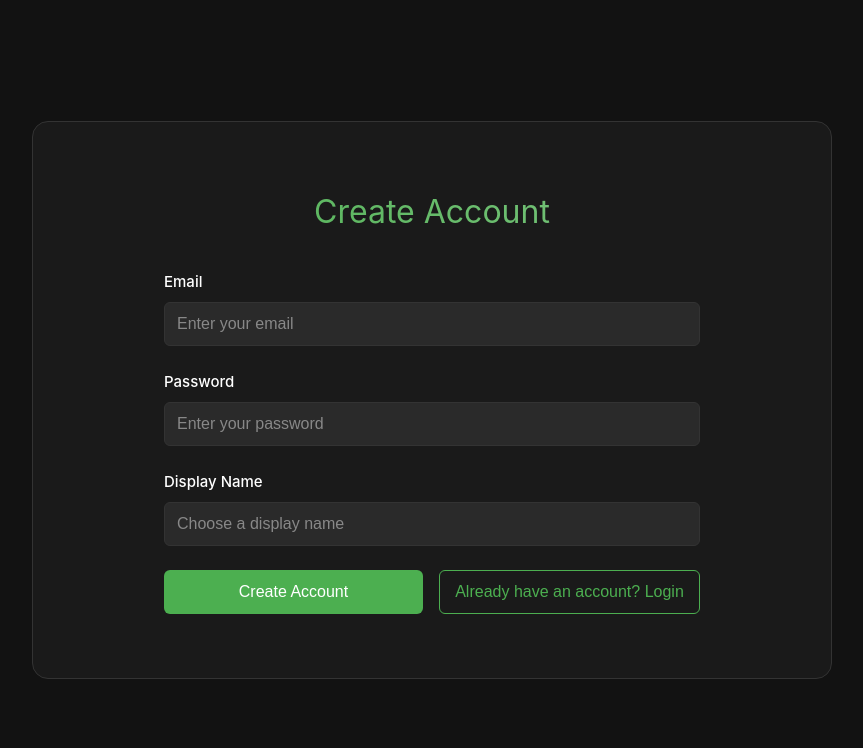
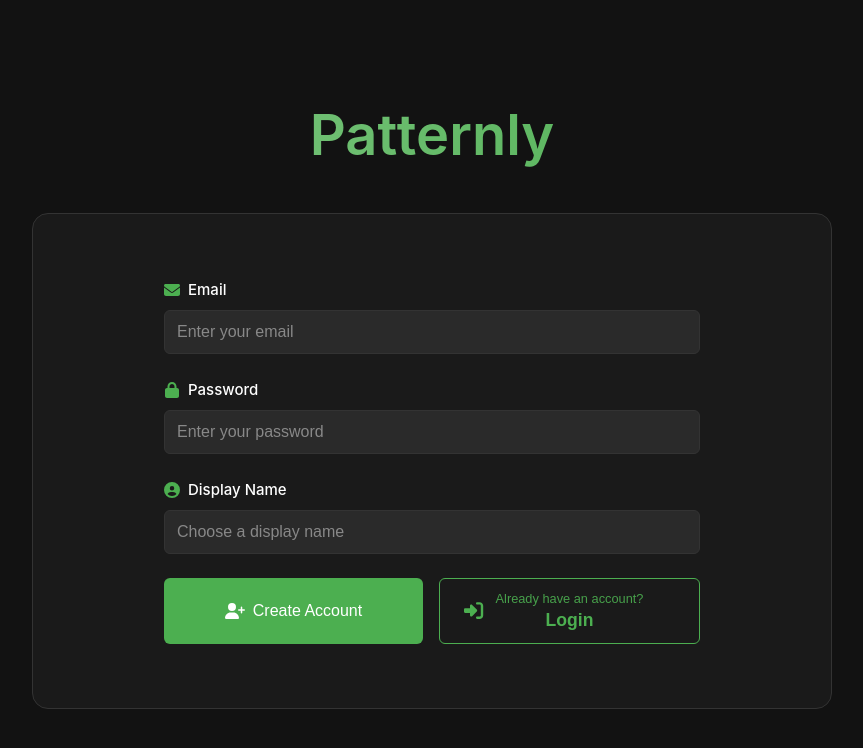
Before and after one commit to azh1n/patternly, a Vue app in the folder vue-project/: page /login in a window 1280 px wide. Both pictures are taken after a click on the button "Need an account? Register". Shown: the top 748 px of the page, without its empty margins (208-1071 px from the left). Built offline with nearby package versions, Linux system fonts and the light colour scheme; no server answers.

Commit message:
font awesome icons

```diff
--- a/vue-project/package.json
+++ b/vue-project/package.json
@@ -10,6 +10,8 @@
   },
   "dependencies": {
     "@fortawesome/fontawesome-svg-core": "^6.7.2",
+    "@fortawesome/free-brands-svg-icons": "^6.7.2",
+    "@fortawesome/free-regular-svg-icons": "^6.7.2",
     "@fortawesome/free-solid-svg-icons": "^6.7.2",
     "@fortawesome/vue-fontawesome": "^3.0.8",
     "firebase": "^11.6.0",
--- a/vue-project/src/components/LoginPage.vue
+++ b/vue-project/src/components/LoginPage.vue
@@ -1,11 +1,15 @@
 <template>
   <div class="login-page">
+    <div class="login-header">
+      <h1 class="app-title">Patternly</h1>
+    </div>
     <div class="form-container">
-      <h1>{{ isRegistering ? 'Create Account' : 'Login' }}</h1>
-
       <form @submit.prevent="handleSubmit" class="auth-form">
         <div class="form-group">
-          <label for="email">Email</label>
+          <label for="email">
+            <font-awesome-icon icon="envelope" class="field-icon" />
+            Email
+          </label>
           <input
             type="email"
             id="email"
@@ -16,7 +20,10 @@
         </div>
 
         <div class="form-group">
-          <label for="password">Password</label>
+          <label for="password">
+            <font-awesome-icon icon="lock" class="field-icon" />
+            Password
+          </label>
           <input
             type="password"
             id="password"
@@ -27,7 +34,10 @@
         </div>
 
         <div v-if="isRegistering" class="form-group">
-          <label for="displayName">Display Name</label>
+          <label for="displayName">
+            <font-awesome-icon icon="user-circle" class="field-icon" />
+            Display Name
+          </label>
           <input
             type="text"
             id="displayName"
@@ -47,6 +57,7 @@
             class="primary-button"
             :disabled="submitting"
           >
+            <font-awesome-icon :icon="isRegistering ? 'user-plus' : 'sign-in-alt'" />
             {{ submitButtonText }}
           </button>
 
@@ -56,7 +67,11 @@
             @click="toggleMode"
             :disabled="submitting"
           >
-            {{ toggleButtonText }}
+            <font-awesome-icon :icon="isRegistering ? 'sign-in-alt' : 'user-plus'" class="button-icon" />
+            <div class="button-text">
+              <div class="button-text-small">{{ isRegistering ? 'Already have an account?' : 'Need an account?' }}</div>
+              <div class="button-text-large">{{ isRegistering ? 'Login' : 'Register' }}</div>
+            </div>
           </button>
         </div>
 
@@ -156,10 +171,36 @@ const handleResetPassword = async () => {
 .login-page {
   min-height: 100vh;
   display: flex;
+  flex-direction: column;
   align-items: center;
   justify-content: center;
   background-color: var(--main-bg);
   padding: 2rem;
+}
+
+.login-header {
+  text-align: center;
+  margin-bottom: 2rem;
+  width: 100%;
+  max-width: 1200px;
+}
+
+.app-title {
+  font-size: 2.5rem;
+  font-weight: 600;
+  background: linear-gradient(90deg,
+    #81C784 0%,
+    var(--accent-color) 100%
+  );
+  -webkit-background-clip: text;
+  -webkit-text-fill-color: transparent;
+  margin: 0;
+  transition: all 0.3s ease;
+}
+
+.app-title:hover {
+  transform: translateY(-2px);
+  text-shadow: 0 4px 8px rgba(76, 175, 80, 0.2);
 }
 
 .form-container {
@@ -170,16 +211,6 @@ const handleResetPassword = async () => {
   min-width: 800px;
   max-width: 1200px;
   border: 1px solid var(--border-color);
-}
-
-h1 {
-  margin-bottom: 2rem;
-  text-align: center;
-  color: var(--text-primary);
-  font-size: 1.8rem;
-  background: linear-gradient(45deg, var(--accent-color), #81C784);
-  -webkit-background-clip: text;
-  -webkit-text-fill-color: transparent;
 }
 
 .auth-form {
@@ -197,9 +228,18 @@ h1 {
   gap: 0.5rem;
 }
 
-label {
+.form-group label {
+  display: flex;
+  align-items: center;
+  gap: 0.5rem;
   font-weight: 500;
   color: var(--text-primary);
+}
+
+.field-icon {
+  color: var(--accent-color);
+  width: 16px;
+  height: 16px;
 }
 
 input {
@@ -238,7 +278,11 @@ input::placeholder {
   gap: 1rem;
 }
 
-button {
+.button-group button {
+  display: flex;
+  align-items: center;
+  justify-content: center;
+  gap: 0.5rem;
   padding: 0.75rem;
   border-radius: 6px;
   font-size: 1rem;
@@ -267,10 +311,44 @@ button:disabled {
   background: transparent;
   color: var(--accent-color);
   border: 1px solid var(--accent-color);
+  display: flex;
+  align-items: center;
+  padding: 0.75rem 1.5rem;
+  width: 100%;
+  position: relative;
+}
+
+.button-icon {
+  font-size: 1.2rem;
+  flex-shrink: 0;
+  position: absolute;
+  left: 1.5rem;
+}
+
+.button-text {
+  display: flex;
+  flex-direction: column;
+  align-items: center;
+  text-align: center;
+  gap: 0.25rem;
+  flex: 1;
+}
+
+.button-text-small {
+  font-size: 0.8rem;
+  opacity: 0.9;
+  width: 100%;
+}
+
+.button-text-large {
+  font-size: 1.1rem;
+  font-weight: 600;
+  width: 100%;
 }
 
 .secondary-button:hover:not(:disabled) {
   background: rgba(76, 175, 80, 0.1);
+  border-color: #81C784;
 }
 
 .text-button {
@@ -292,16 +370,16 @@ button:disabled {
     max-width: 1000px;
   }
 
-  h1 {
-    font-size: 2rem;
-  }
-
   .button-group {
     flex-direction: row;
   }
 
   .button-group button {
     flex: 1;
+  }
+
+  .app-title {
+    font-size: 3rem;
   }
 }
 
@@ -311,5 +389,9 @@ button:disabled {
     width: 80%;
     max-width: 1200px;
   }
+
+  .app-title {
+    font-size: 3.5rem;
+  }
 }
 </style>
--- a/vue-project/src/components/ProfilePage.vue
+++ b/vue-project/src/components/ProfilePage.vue
@@ -6,7 +6,10 @@
 
     <div class="profile-content">
       <div class="profile-card">
-        <h2>Profile Settings</h2>
+        <h2>
+          <font-awesome-icon icon="user" class="profile-icon" />
+          Profile Settings
+        </h2>
 
         <div v-if="loading" class="loading">
           Loading...
@@ -14,7 +17,10 @@
 
         <form v-else @submit.prevent="handleSubmit" class="profile-form">
           <div class="form-group">
-            <label for="displayName">Display Name</label>
+            <label for="displayName">
+              <font-awesome-icon icon="user-circle" class="field-icon" />
+              Display Name
+            </label>
             <input
               id="displayName"
               v-model="form.displayName"
@@ -24,7 +30,10 @@
           </div>
 
           <div class="form-group">
-            <label for="email">Email</label>
+            <label for="email">
+              <font-awesome-icon icon="envelope" class="field-icon" />
+              Email
+            </label>
             <input
               id="email"
               :value="user?.email"
@@ -34,7 +43,10 @@
           </div>
 
           <div class="form-group">
-            <label for="newPassword">New Password (optional)</label>
+            <label for="newPassword">
+              <font-awesome-icon icon="lock" class="field-icon" />
+              New Password (optional)
+            </label>
             <input
               id="newPassword"
               v-model="form.newPassword"
@@ -57,6 +69,7 @@
               class="primary-button"
               :disabled="isSubmitting"
             >
+              <font-awesome-icon icon="save" />
               {{ isSubmitting ? 'Saving...' : 'Save Changes' }}
             </button>
 
@@ -66,6 +79,7 @@
               @click="handleLogout"
               :disabled="isSubmitting"
             >
+              <font-awesome-icon icon="sign-out-alt" />
               Logout
             </button>
           </div>
@@ -211,9 +225,18 @@ async function handleLogout() {
 }
 
 .form-group label {
+  display: flex;
+  align-items: center;
+  gap: 0.5rem;
   color: var(--text-primary);
   font-size: 0.9rem;
   font-weight: 500;
+}
+
+.field-icon {
+  color: var(--accent-color);
+  width: 16px;
+  height: 16px;
 }
 
 .form-group input {
@@ -306,6 +329,18 @@ button:disabled {
   border: 1px solid rgba(46, 204, 113, 0.2);
 }
 
+.profile-icon {
+  margin-right: 0.5rem;
+  color: var(--accent-color);
+}
+
+.button-group button {
+  display: flex;
+  align-items: center;
+  justify-content: center;
+  gap: 0.5rem;
+}
+
 @media (min-width: 768px) {
   .header {
     padding: 1rem 4rem;
```
Also changed, not shown: vue-project/src/main.js (+18 -2 lines), 1 other file (tests, documents, lock files or other folders).
